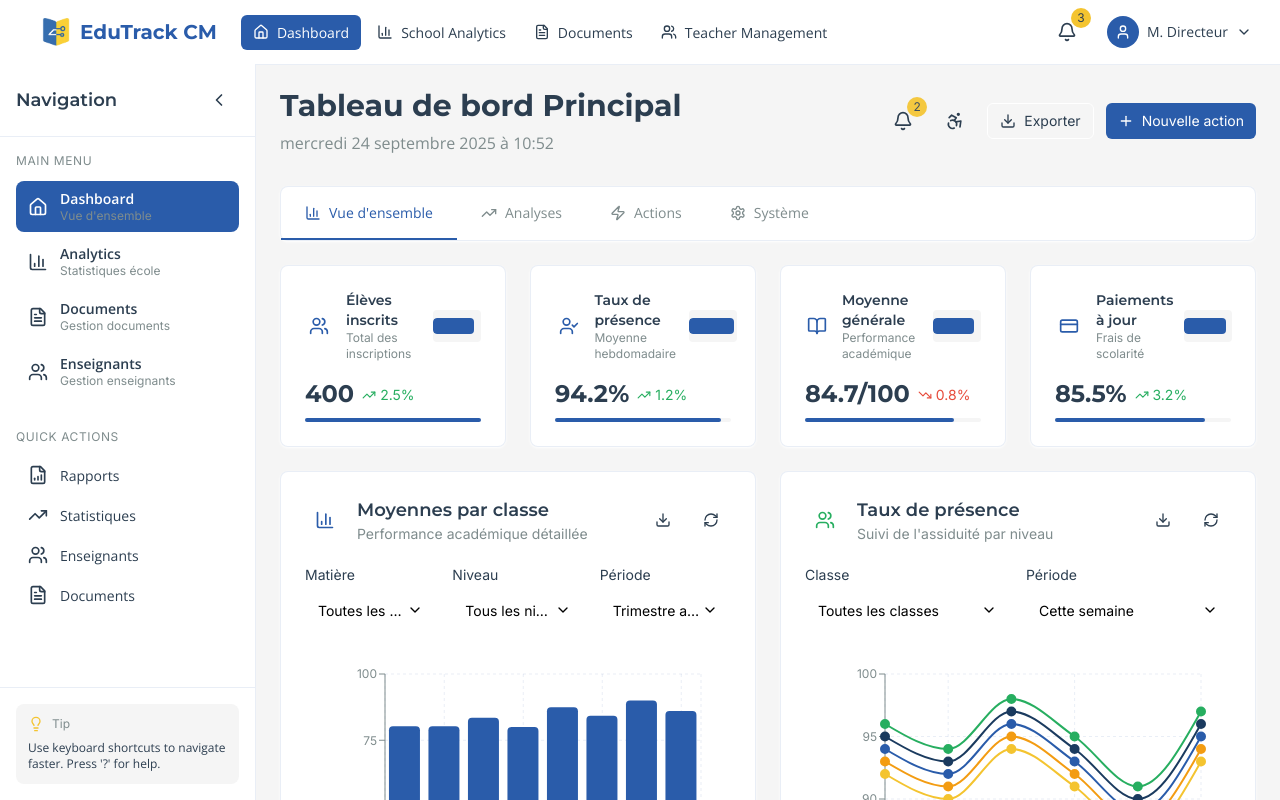
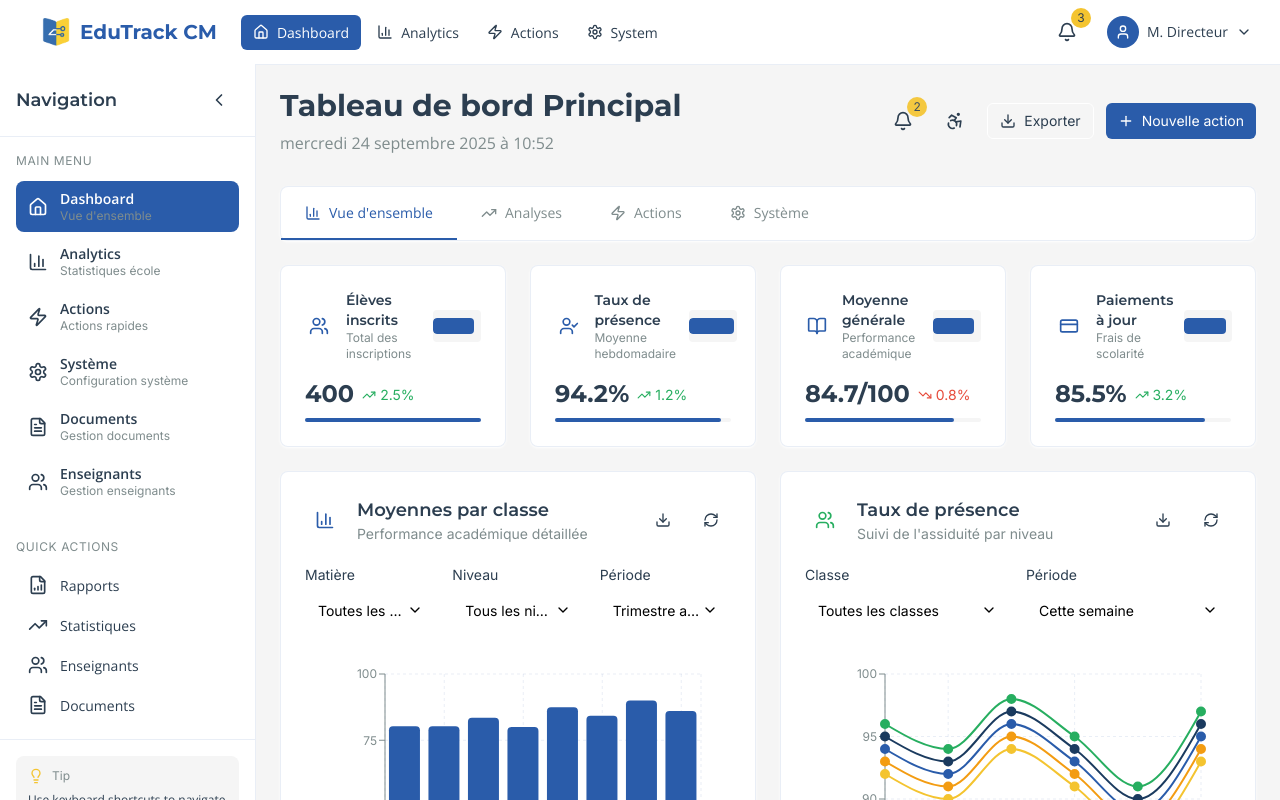
Before and after one commit to Pensezy/EduTrack-CM, a React (Vite) app: page /principal-dashboard in a window 1280 px wide. Shown: the top 800 px of the page. Built offline with nearby package versions, Linux system fonts and the light colour scheme.

Commit message:
Mes modifications

```diff
--- a/src/components/ui/Header.jsx
+++ b/src/components/ui/Header.jsx
@@ -27,9 +27,9 @@ const Header = ({ userRole = 'student', userName = 'User', isCollapsed = false,
     ],
     principal: [
       { label: 'Dashboard', path: '/principal-dashboard', icon: 'Home' },
-      { label: 'School Analytics', path: '/grade-management-system', icon: 'BarChart3' },
-      { label: 'Documents', path: '/document-management-hub', icon: 'FileText' },
-      { label: 'Teacher Management', path: '/teacher-account-management', icon: 'Users' },
+      { label: 'Analytics', path: '/principal-dashboard?tab=analytics', icon: 'BarChart3' },
+      { label: 'Actions', path: '/principal-dashboard?tab=actions', icon: 'Zap' },
+      { label: 'System', path: '/principal-dashboard?tab=system', icon: 'Settings' },
     ],
     admin: [
       { label: 'Dashboard', path: '/admin-dashboard', icon: 'Home' },
@@ -93,12 +93,25 @@ const Header = ({ userRole = 'student', userName = 'User', isCollapsed = false,
 
           {/* Desktop Navigation */}
           <nav className="hidden lg:flex items-center space-x-1">
-            {currentNavItems?.slice(0, 4)?.map((item) => (
+            {currentNavItems?.slice(0, 4)?.map((item) => {
+              // Logique pour déterminer si le lien est actif
+              const isActive = () => {
+                if (item?.path?.includes('?')) {
+                  // Pour les liens avec paramètres (ex: /principal-dashboard?tab=analytics)
+                  const [pathname, search] = item?.path?.split('?');
+                  return location?.pathname === pathname && location?.search === `?${search}`;
+                } else {
+                  // Pour les liens simples
+                  return location?.pathname === item?.path;
+                }
+              };
+
+              return (
                 <Link
                   key={item?.path}
                   to={item?.path}
                   className={`flex items-center space-x-2 px-3 py-2 rounded-md text-sm font-body font-body-normal transition-micro ${
-                  location?.pathname === item?.path
+                    isActive()
                       ? 'bg-primary text-primary-foreground'
                       : 'text-text-primary hover:bg-muted hover:text-primary'
                   }`}
@@ -106,7 +119,8 @@ const Header = ({ userRole = 'student', userName = 'User', isCollapsed = false,
                   <AppIcon name={item?.icon} size={16} />
                   <span>{item?.label}</span>
                 </Link>
-            ))}
+              );
+            })}
           </nav>
         </div>
 
--- a/src/components/ui/Sidebar.jsx
+++ b/src/components/ui/Sidebar.jsx
@@ -27,7 +27,9 @@ const Sidebar = ({ userRole = 'student', isCollapsed = false, onToggle }) => {
     ],
     principal: [
       { label: 'Dashboard', path: '/principal-dashboard', icon: 'Home', description: 'Vue d\'ensemble' },
-      { label: 'Analytics', path: '/grade-management-system', icon: 'BarChart3', description: 'Statistiques école' },
+      { label: 'Analytics', path: '/principal-dashboard?tab=analytics', icon: 'BarChart3', description: 'Statistiques école' },
+      { label: 'Actions', path: '/principal-dashboard?tab=actions', icon: 'Zap', description: 'Actions rapides' },
+      { label: 'Système', path: '/principal-dashboard?tab=system', icon: 'Settings', description: 'Configuration système' },
       { label: 'Documents', path: '/document-management-hub', icon: 'FileText', description: 'Gestion documents' },
       { label: 'Enseignants', path: '/teacher-account-management', icon: 'Users', description: 'Gestion enseignants' }
     ],
--- a/src/pages/principal-dashboard/index.jsx
+++ b/src/pages/principal-dashboard/index.jsx
@@ -1,5 +1,6 @@
 import React, { useState, useEffect } from 'react';
 import { Helmet } from 'react-helmet';
+import { useLocation, useNavigate } from 'react-router-dom';
 import Header from '../../components/ui/Header';
 import Sidebar from '../../components/ui/Sidebar';
 import NotificationCenter from '../../components/ui/NotificationCenter';
@@ -14,9 +15,22 @@ import Icon from '../../components/AppIcon';
 import Button from '../../components/ui/Button';
 
 const PrincipalDashboard = () => {
+  const location = useLocation();
+  const navigate = useNavigate();
   const [isSidebarCollapsed, setIsSidebarCollapsed] = useState(false);
   const [activeTab, setActiveTab] = useState('overview');
   const [currentTime, setCurrentTime] = useState(new Date());
+
+  // Gérer les paramètres URL pour la navigation directe vers un onglet
+  useEffect(() => {
+    const urlParams = new URLSearchParams(location.search);
+    const tabParam = urlParams.get('tab');
+    if (tabParam && ['overview', 'analytics', 'actions', 'system'].includes(tabParam)) {
+      setActiveTab(tabParam);
+    } else {
+      setActiveTab('overview'); // Par défaut si pas de paramètre ou paramètre invalide
+    }
+  }, [location.search]); // Se déclenche à chaque changement d'URL
 
   useEffect(() => {
     const timer = setInterval(() => {
@@ -28,6 +42,14 @@ const PrincipalDashboard = () => {
 
   const toggleSidebar = () => {
     setIsSidebarCollapsed(!isSidebarCollapsed);
+  };
+
+  const handleTabChange = (tabId) => {
+    if (tabId === 'overview') {
+      navigate('/principal-dashboard');
+    } else {
+      navigate(`/principal-dashboard?tab=${tabId}`);
+    }
   };
 
   const keyMetrics = [
@@ -208,7 +230,7 @@ const PrincipalDashboard = () => {
                 {tabOptions?.map((tab) => (
                   <button
                     key={tab?.id}
-                    onClick={() => setActiveTab(tab?.id)}
+                    onClick={() => handleTabChange(tab?.id)}
                     className={`flex items-center space-x-2 px-6 py-4 text-sm font-body font-body-normal whitespace-nowrap transition-micro border-b-2 ${
                       activeTab === tab?.id
                         ? 'border-primary text-primary bg-primary/5' :'border-transparent text-muted-foreground hover:text-card-foreground hover:bg-muted/50'
```
Lines whose indentation alone changed are shown as unchanged.
